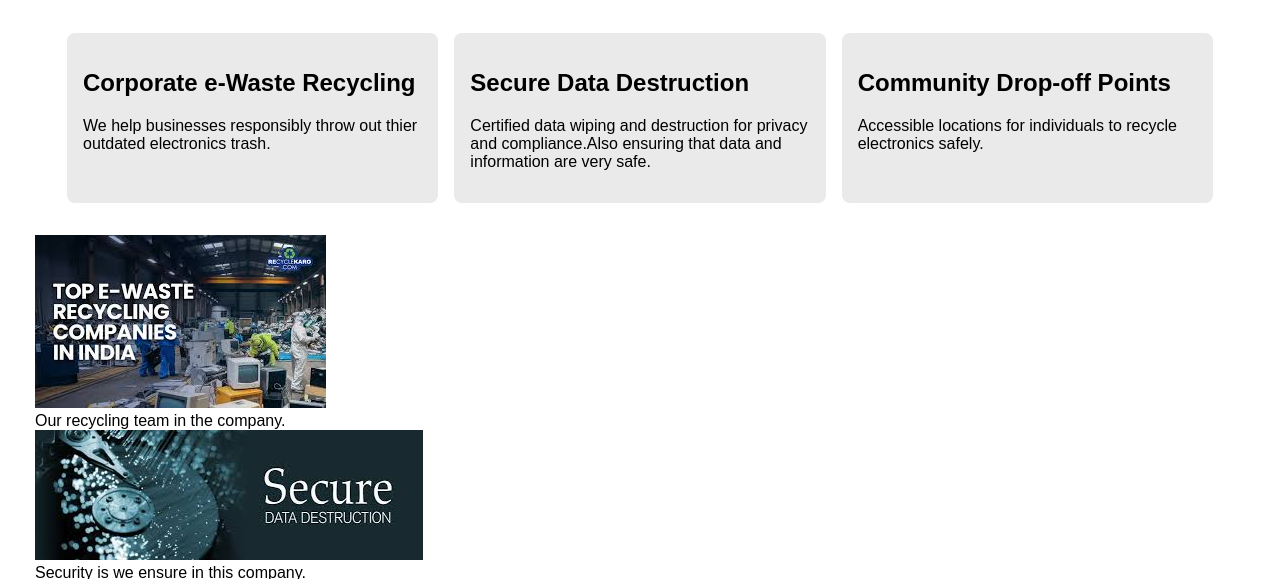
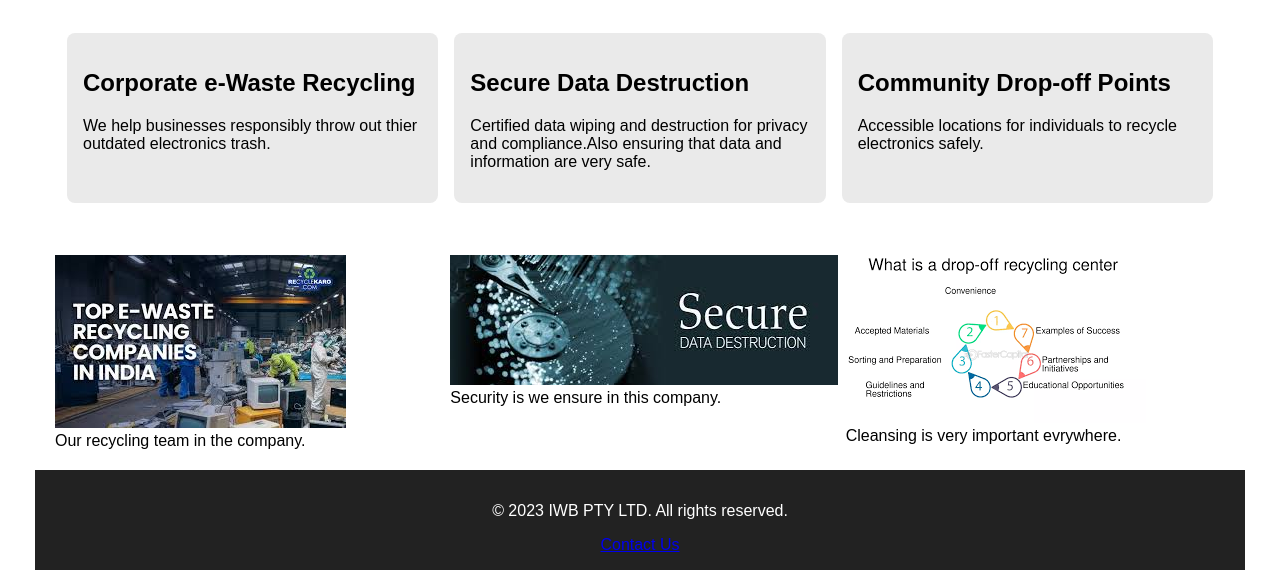
Before and after one commit to 32moeketsiratopa/iwb-company, a plain HTML site: page services.html in a window 1280 px wide. Shown: the part 228-807 px from the top of the page. Drawn offline with Linux system fonts and the light colour scheme.

Commit message:
Refactor CSS for grid layout and item styles

```diff
--- a/style.css
+++ b/style.css
@@ -72,14 +72,16 @@ body {
     border-radius: 8px;
   }
 
-  .container {
+  #grid-content {
     display: grid;
-    grid-template-columns: repeat(auto-fit, minmax(250px, 1fr));
+    grid-template-columns: repeat(auto-fit, minmax(200px, 1fr));
+    gap: 16px;
+    padding: 20px;
   }
 
   .item img {
-    height: 140px;
-    width: 280px;
+    height: 300px;
+    width: 100%;
     border-radius: 60%;
   }
 
@@ -121,4 +123,5 @@ body {
     .hamburger {
       display: block;
     }
+
   }
```
